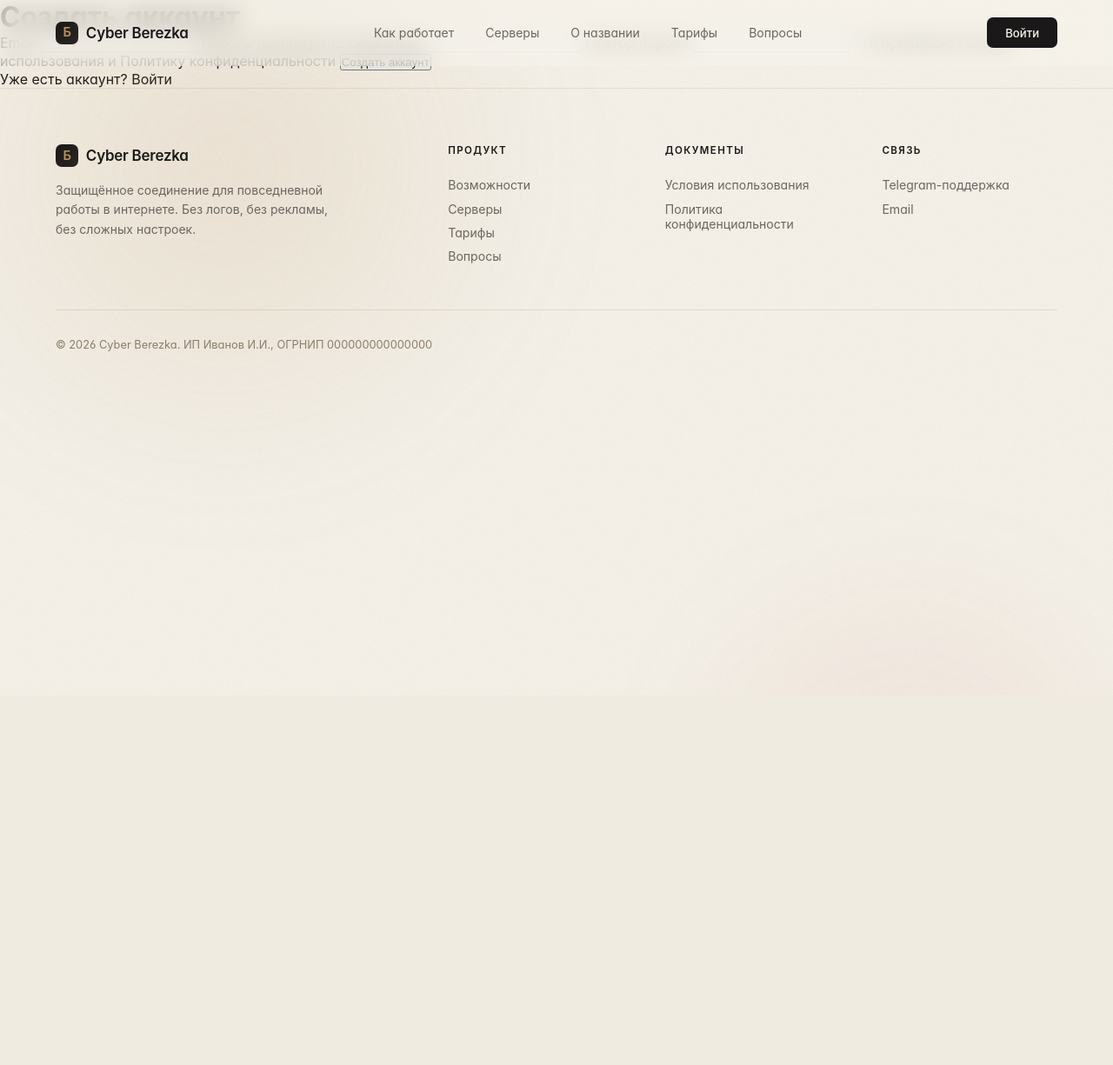
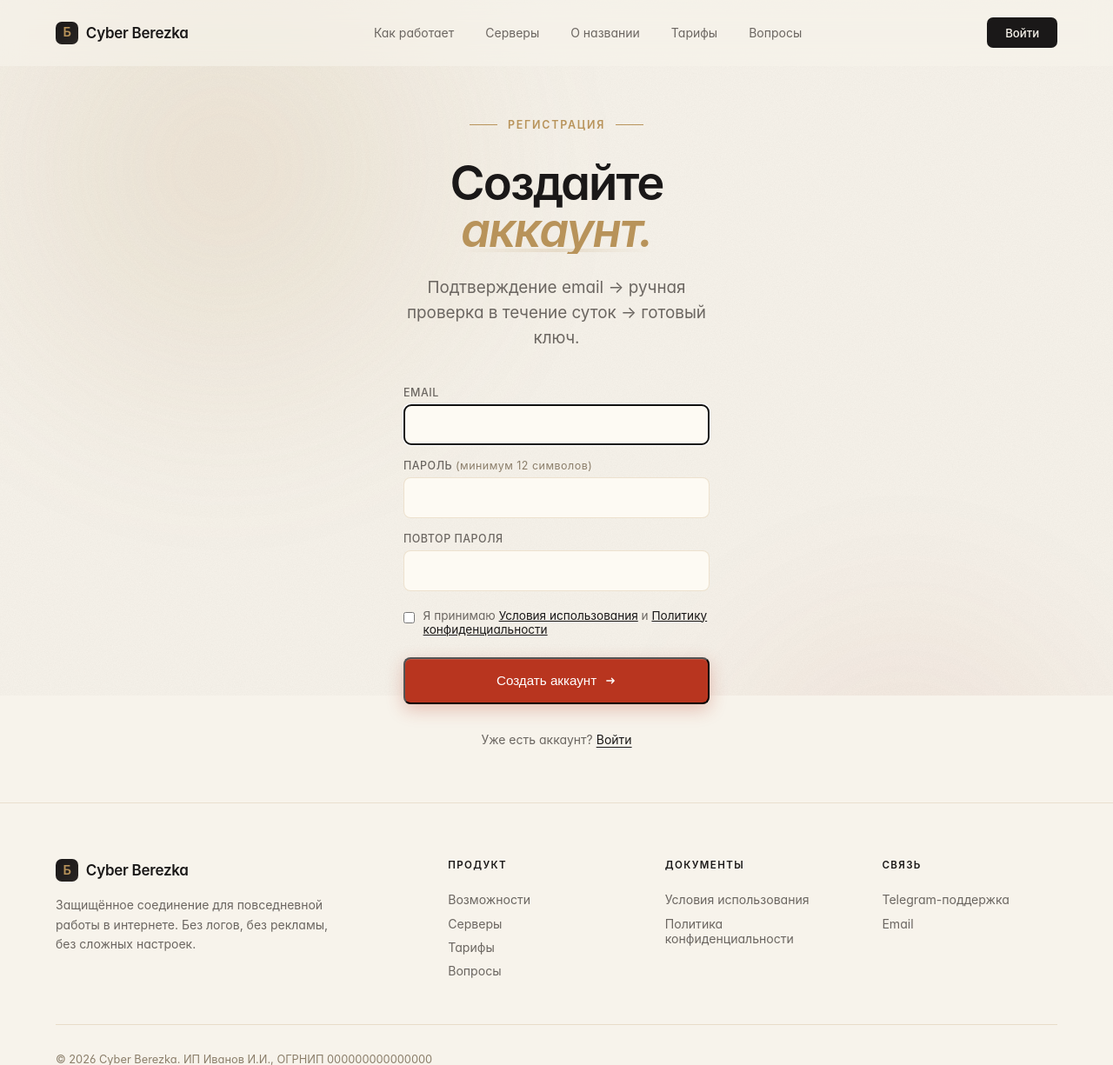
Before and after one commit to z1kurat/cyber-berezka, a FastAPI app: page /auth/register in a window 1280 px wide. Shown: the top 1225 px of the page at 87% size. Before the commit the page ends 404 px from the top, so only its background shows below. Run offline with FastAPI, Linux system fonts and the light colour scheme; some web fonts are replaced.

Commit message:
feat(site/auth/register): apply new design system + collision-UX with login link

```diff
--- a/infra/site/app/templates/auth/register.html
+++ b/infra/site/app/templates/auth/register.html
@@ -1,39 +1,57 @@
 {% extends "base.html" %}
-{% block title %}Регистрация — Cyber Berezka{% endblock %}
+{% block title %}Создать аккаунт — Cyber Berezka{% endblock %}
 {% block content %}
-<main class="max-w-md mx-auto px-6 py-16">
-  <div class="bg-bg-card border border-border-light rounded-lg shadow-card p-8">
-    <h1 class="font-serif text-3xl mb-6">Создать аккаунт</h1>
-    {% if error %}
-      <p class="text-cta mb-4 text-sm">
-        {{ error }}{% if error_code == "email_taken" %}.
-        <a href="/auth/login?email={{ email|urlencode }}" class="underline text-accent-goldDk">Войти →</a>
-        {% endif %}
-      </p>
-    {% endif %}
-    <form method="POST" action="/auth/register" class="space-y-4">
-      <label class="block">
-        <span class="text-sm text-text-secondary">Email</span>
-        <input type="email" name="email" required value="{{ email or '' }}"
-               class="mt-1 block w-full border border-border-light rounded px-3 py-2 bg-white">
-      </label>
-      <label class="block">
-        <span class="text-sm text-text-secondary">Пароль (минимум 12 символов)</span>
-        <input type="password" name="password" required minlength="12"
-               class="mt-1 block w-full border border-border-light rounded px-3 py-2 bg-white">
-      </label>
-      <label class="block">
-        <span class="text-sm text-text-secondary">Повтор пароля</span>
-        <input type="password" name="password_confirm" required minlength="12"
-               class="mt-1 block w-full border border-border-light rounded px-3 py-2 bg-white">
-      </label>
-      <label class="flex items-start gap-2 text-sm">
-        <input type="checkbox" required class="mt-1">
-        <span>Я принимаю <a href="/legal/terms" class="underline text-accent-goldDk">Условия использования</a> и <a href="/legal/privacy" class="underline text-accent-goldDk">Политику конфиденциальности</a></span>
-      </label>
-      <button type="submit" class="btn-primary w-full">Создать аккаунт</button>
-    </form>
-    <p class="mt-6 text-sm text-text-muted">Уже есть аккаунт? <a href="/auth/login" class="text-accent-goldDk underline">Войти</a></p>
+
+<main class="hero" style="max-width:480px;padding-top:8rem;padding-bottom:4rem;text-align:center">
+  <div class="eyebrow">
+    <span class="eyebrow-line"></span>
+    <span>Регистрация</span>
+    <span class="eyebrow-line"></span>
   </div>
+  <h1 class="headline" style="font-size:clamp(2.4rem,5vw,3.4rem);margin-bottom:1.5rem">
+    <span class="line"><span class="word" style="animation-delay:0.3s">Создайте</span> <span class="word accent" style="animation-delay:0.4s">аккаунт.</span></span>
+  </h1>
+  <p class="lead" style="margin-bottom:2.5rem">
+    Подтверждение email → ручная проверка в течение суток → готовый ключ.
+  </p>
+
+  {% if error %}
+    <div style="background:rgba(184,53,31,0.08);border:1px solid rgba(184,53,31,0.25);border-radius:8px;padding:0.85rem 1rem;margin-bottom:1.5rem;font-size:0.875rem;color:#B8351F;text-align:left">
+      {{ error }}{% if error_code == "email_taken" %}.
+      <a href="/auth/login?email={{ email|urlencode }}" style="color:#B8351F;text-decoration:underline;font-weight:500">Войти →</a>
+      {% endif %}
+    </div>
+  {% endif %}
+
+  <form method="POST" action="/auth/register" style="text-align:left;display:flex;flex-direction:column;gap:1rem">
+    <label style="display:flex;flex-direction:column;gap:0.4rem">
+      <span style="font-size:0.78rem;font-weight:500;color:#6B6661;letter-spacing:0.04em;text-transform:uppercase">Email</span>
+      <input type="email" name="email" required autofocus value="{{ email or '' }}"
+             style="font-family:inherit;font-size:0.95rem;padding:0.8rem 1rem;background:#FDFAF3;border:1px solid rgba(184,147,90,0.24);border-radius:8px;color:#1A1818">
+    </label>
+    <label style="display:flex;flex-direction:column;gap:0.4rem">
+      <span style="font-size:0.78rem;font-weight:500;color:#6B6661;letter-spacing:0.04em;text-transform:uppercase">Пароль <span style="color:#8B7E6A;text-transform:none;font-weight:400">(минимум 12 символов)</span></span>
+      <input type="password" name="password" required minlength="12"
+             style="font-family:inherit;font-size:0.95rem;padding:0.8rem 1rem;background:#FDFAF3;border:1px solid rgba(184,147,90,0.24);border-radius:8px;color:#1A1818">
+    </label>
+    <label style="display:flex;flex-direction:column;gap:0.4rem">
+      <span style="font-size:0.78rem;font-weight:500;color:#6B6661;letter-spacing:0.04em;text-transform:uppercase">Повтор пароля</span>
+      <input type="password" name="password_confirm" required minlength="12"
+             style="font-family:inherit;font-size:0.95rem;padding:0.8rem 1rem;background:#FDFAF3;border:1px solid rgba(184,147,90,0.24);border-radius:8px;color:#1A1818">
+    </label>
+    <label style="display:flex;align-items:flex-start;gap:0.6rem;font-size:0.85rem;color:#6B6661;margin-top:0.25rem">
+      <input type="checkbox" required style="margin-top:0.25rem">
+      <span>Я принимаю <a href="/legal/terms" style="color:#1A1818;text-decoration:underline">Условия использования</a> и <a href="/legal/privacy" style="color:#1A1818;text-decoration:underline">Политику конфиденциальности</a></span>
+    </label>
+    <button type="submit" class="cta-primary" style="margin-top:0.5rem;justify-content:center">
+      Создать аккаунт
+      <svg viewBox="0 0 20 20" fill="none"><path d="M4 10h12m0 0l-4-4m4 4l-4 4" stroke="currentColor" stroke-width="1.9" stroke-linecap="round" stroke-linejoin="round"/></svg>
+    </button>
+  </form>
+
+  <p style="margin-top:2rem;font-size:0.875rem;color:#6B6661">
+    Уже есть аккаунт? <a href="/auth/login" style="color:#1A1818;text-decoration:underline;text-underline-offset:3px">Войти</a>
+  </p>
 </main>
+
 {% endblock %}
```
